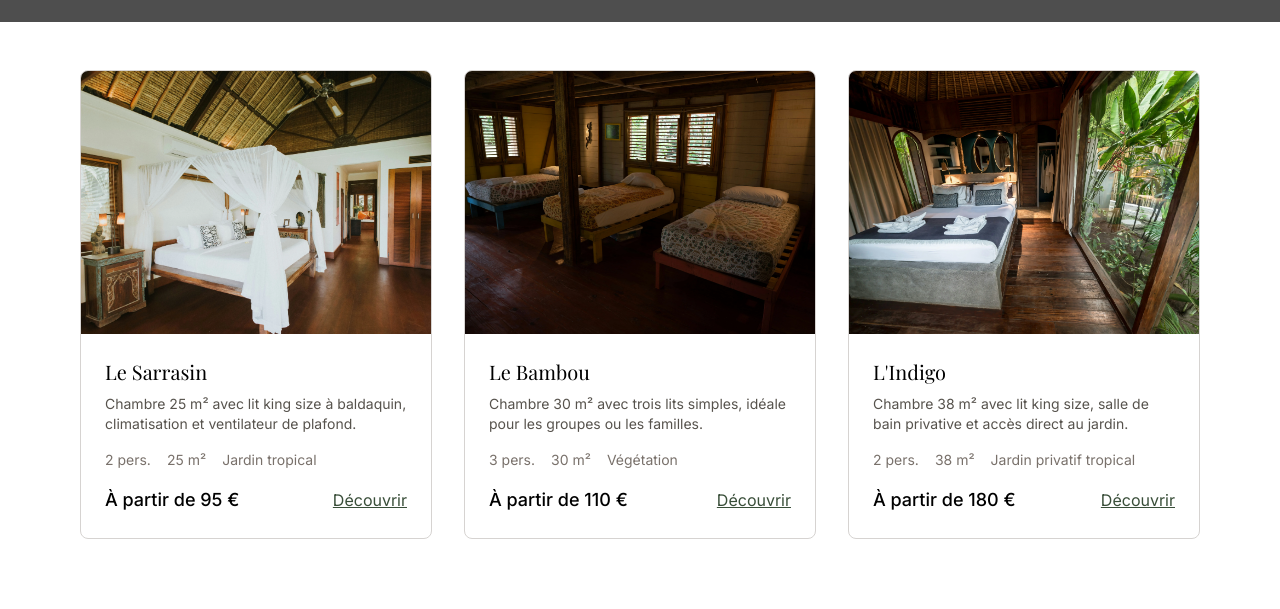
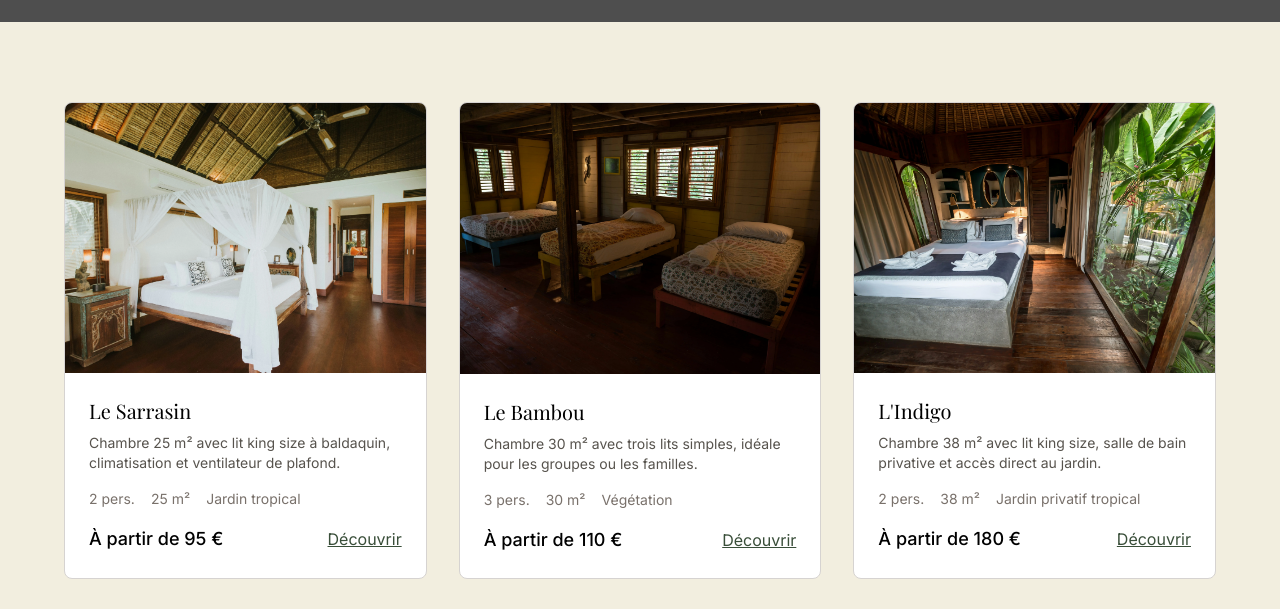
Before and after one commit to alexwebdevpro-coder/tam-giac-mach, a Vue app: page /chambres in a window 1280 px wide. Shown: the part 343-952 px from the top of the page. Built offline with nearby package versions, Linux system fonts and the light colour scheme; grey boxes are pictures that could not be loaded.

Commit message:
feat: apply driedbamboo on RoomsView final CTA section

```diff
--- a/src/views/ContactView.vue
+++ b/src/views/ContactView.vue
@@ -14,8 +14,8 @@ import PageHero from '@/components/ui/PageHero.vue'
   />
 
   <FadeIn>
-    <section class="max-w-5xl mx-auto px-4 py-20">
-      <div class="grid md:grid-cols-2 gap-12">
+    <section class="bg-driedbamboo-50 py-20 px-4">
+      <div class="max-w-5xl mx-auto grid md:grid-cols-2 gap-12">
         <div>
           <h2 class="text-2xl font-serif mb-6">Écrivez-nous</h2>
           <ContactForm />
--- a/src/views/RoomsView.vue
+++ b/src/views/RoomsView.vue
@@ -15,8 +15,8 @@ import PageHero from '@/components/ui/PageHero.vue'
   />
 
   <FadeIn>
-    <section class="max-w-6xl mx-auto px-4 py-12">
-      <div class="grid grid-cols-1 md:grid-cols-2 lg:grid-cols-3 gap-8">
+    <section class="bg-driedbamboo-100 py-20 px-4">
+      <div class="max-w-6xl mx-auto grid grid-cols-1 md:grid-cols-2 lg:grid-cols-3 gap-8">
         <RoomCard v-for="room in rooms" :key="room.slug" :room="room" />
       </div>
     </section>
```
Lines whose indentation alone changed are shown as unchanged.
